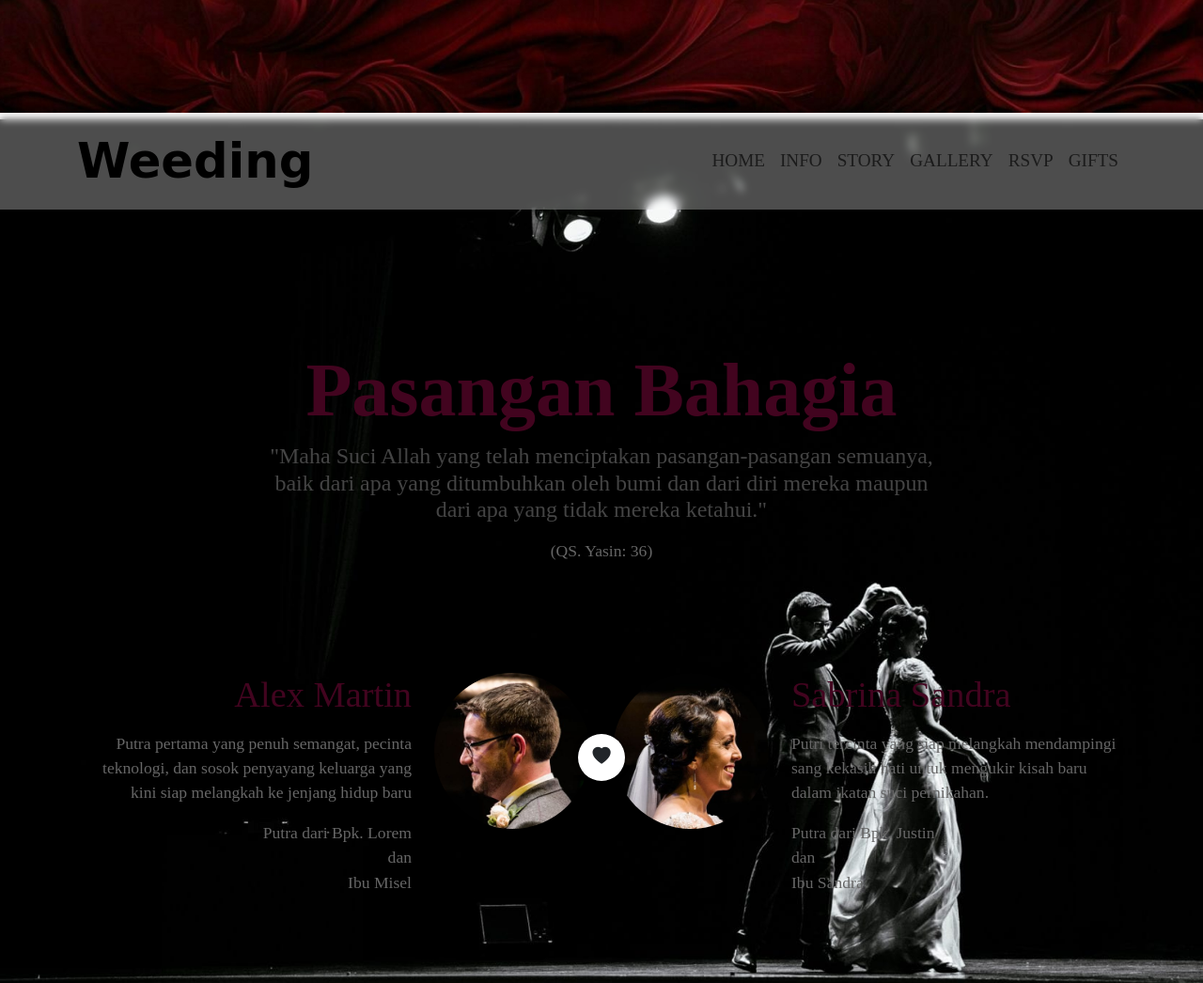
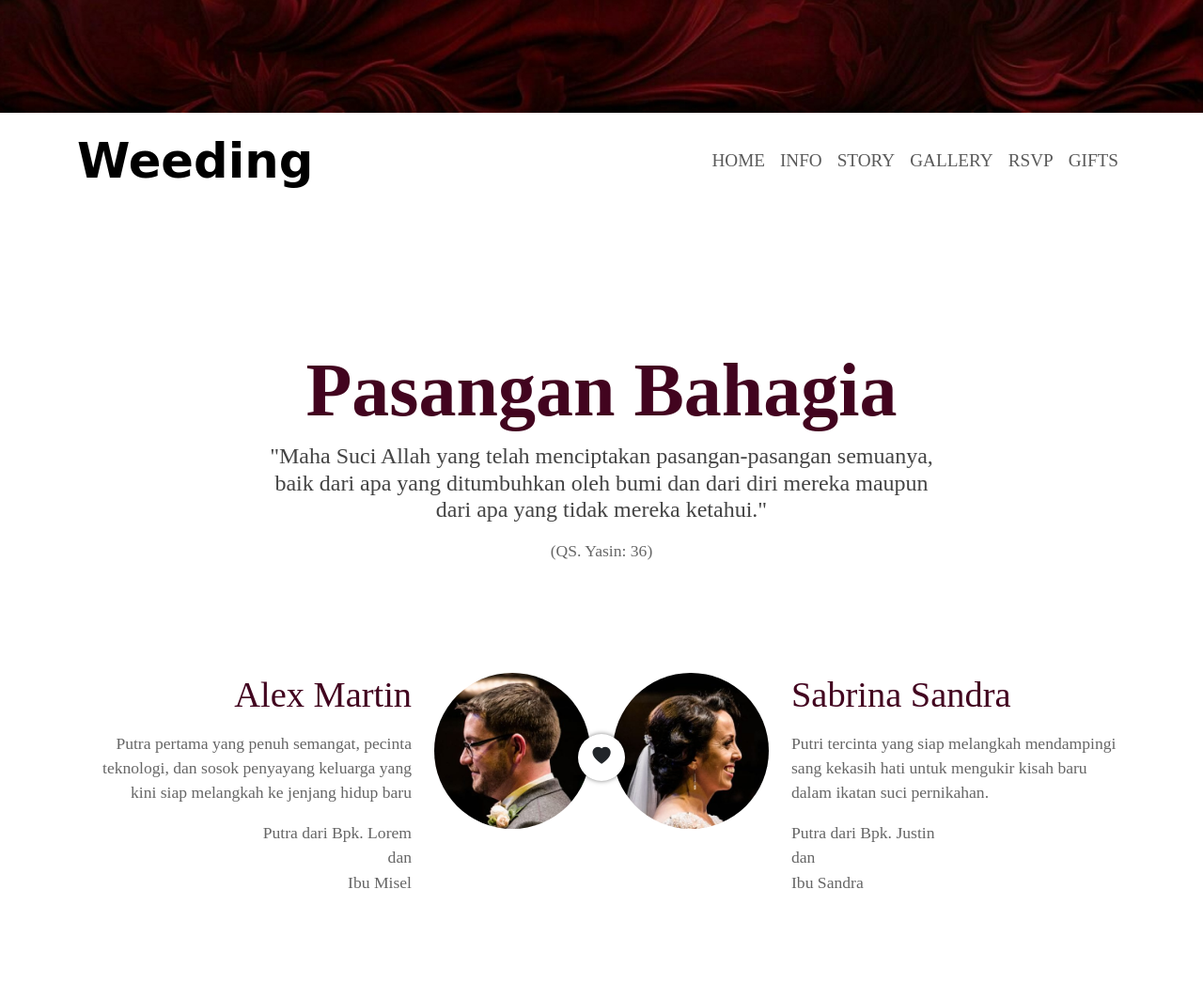
Before and after one commit to aldiokhasy/wedding-invitation, a plain HTML site: page index.html in a window 1280 px wide. Shown: the part 680-1726 px from the top of the page at 94% size. Drawn offline with nearby package versions, Linux system fonts and the light colour scheme; some packages are replaced by stand-ins of ours; a script that the page names is missing; a web font is replaced by a local one.

Commit message:
Update style.css

```diff
--- a/style.css
+++ b/style.css
@@ -79,8 +79,7 @@ body {
 }
 
 .home {
-  background-image: url(img/bg.png);
-  background-size: cover;
+  background-color: #ffffff;
   min-height: 100vh;
   margin-top: -6rem;
   padding-top: 15rem;
```
